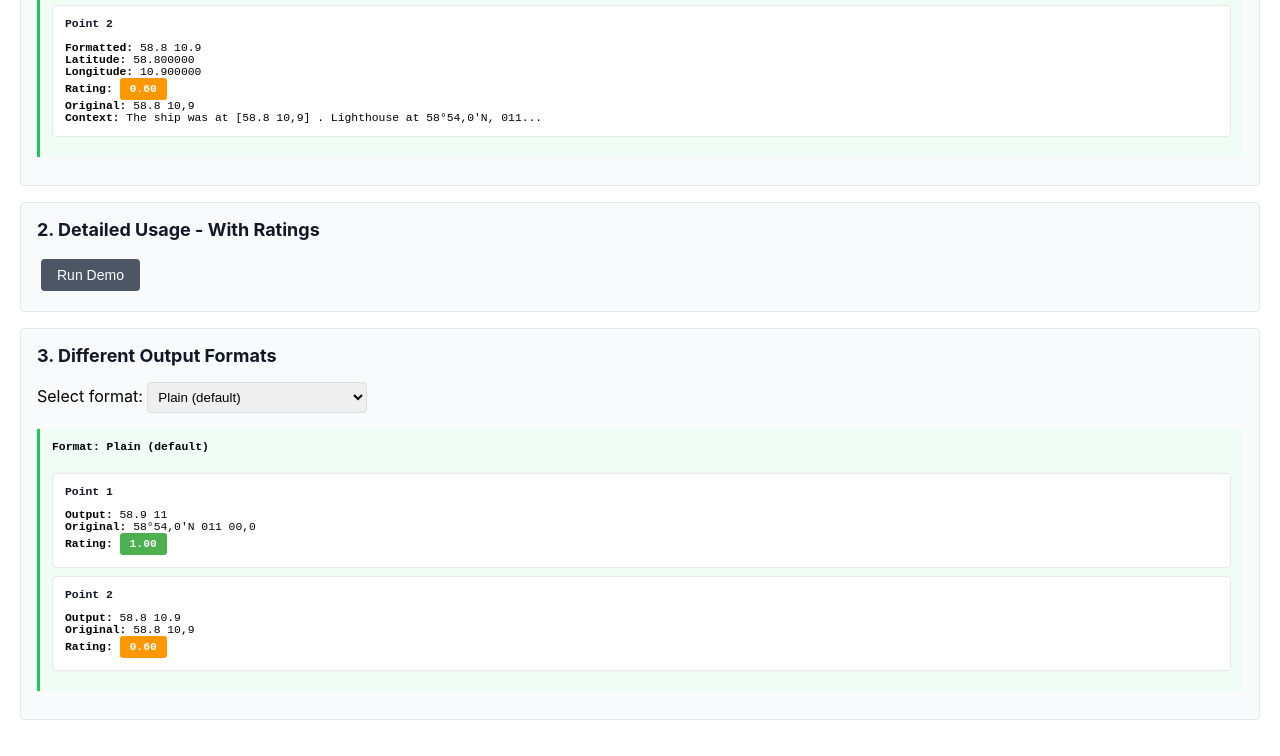
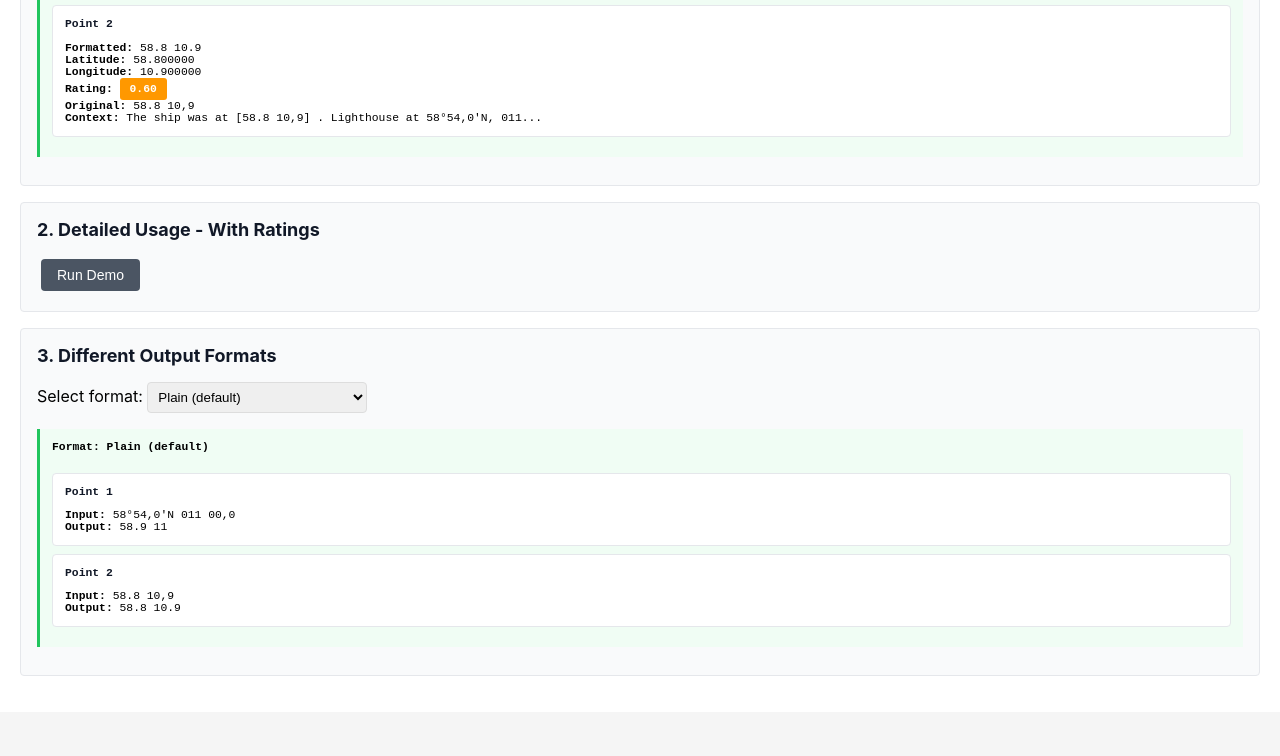
Before and after one commit to aieuren/coordfinder, a website: page examples/demo.html in a window 1280 px wide. Shown: the part 662-1418 px from the top of the page. After the commit the page ends 1374 px from the top, so only its background shows below. Drawn offline with Linux system fonts and the light colour scheme.

Commit message:
Demo page: swap input/output order and remove rating in format section
- Show Input (originalText) before Output (asText)
- Remove rating display from format output section
- Rating still shown in other demo sections

Co-authored-by: Ona <no-reply@ona.com>

```diff
--- a/examples/demo.html
+++ b/examples/demo.html
@@ -262,10 +262,8 @@
                     var p = points[i];
                     html += '<div class="point-card">';
                     html += '<h3>Point ' + (i + 1) + '</h3>';
-                    html += '<strong>Output:</strong> ' + p.asText({format: selectedFormat}) + '<br>';
-                    html += '<strong>Original:</strong> ' + p.originalText() + '<br>';
-                    html += '<strong>Rating:</strong> <span class="rating ' + getRatingClass(p.rating()) + '">' +
-                            p.rating().toFixed(2) + '</span>';
+                    html += '<strong>Input:</strong> ' + p.originalText() + '<br>';
+                    html += '<strong>Output:</strong> ' + p.asText({format: selectedFormat});
                     html += '</div>';
                 }
 
```
